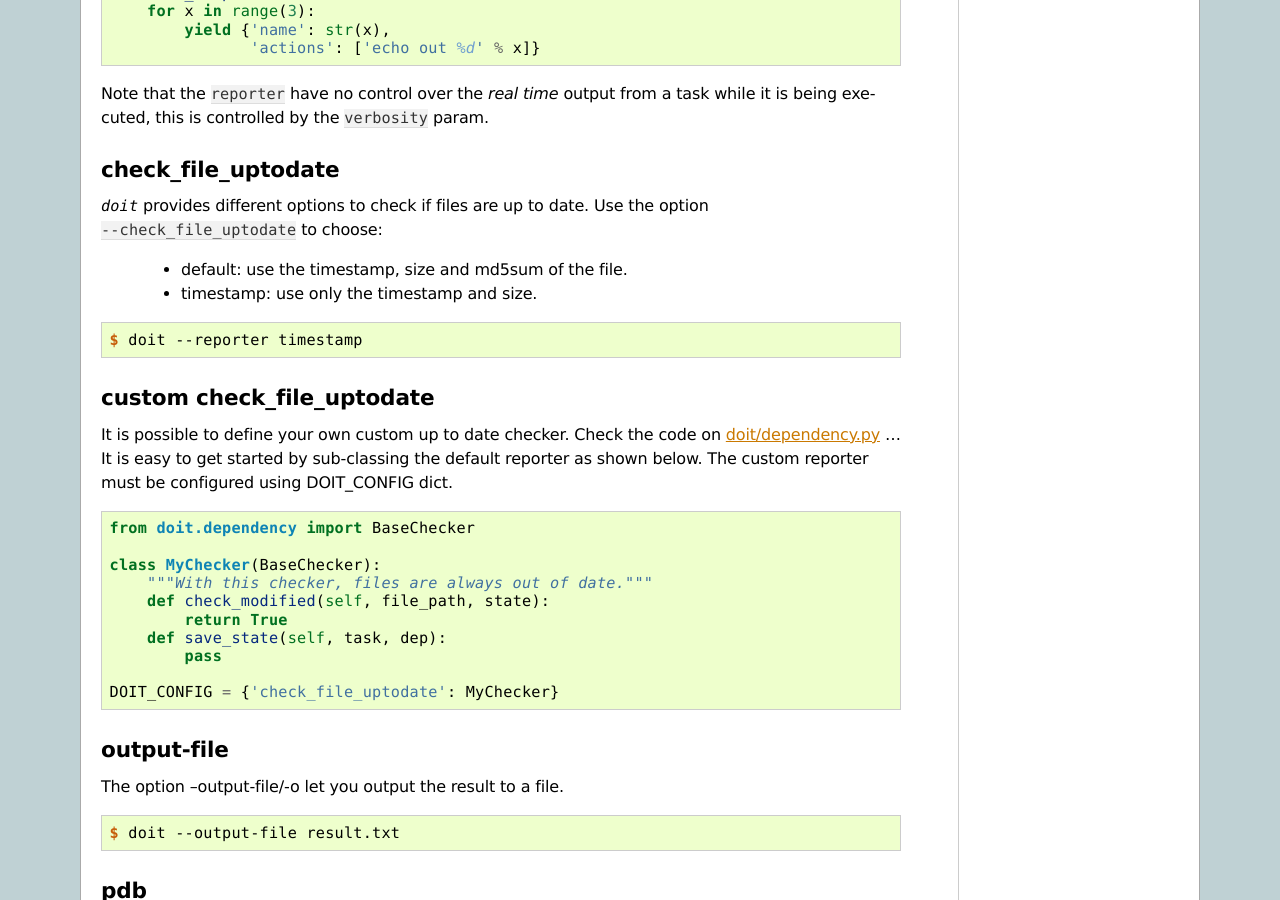
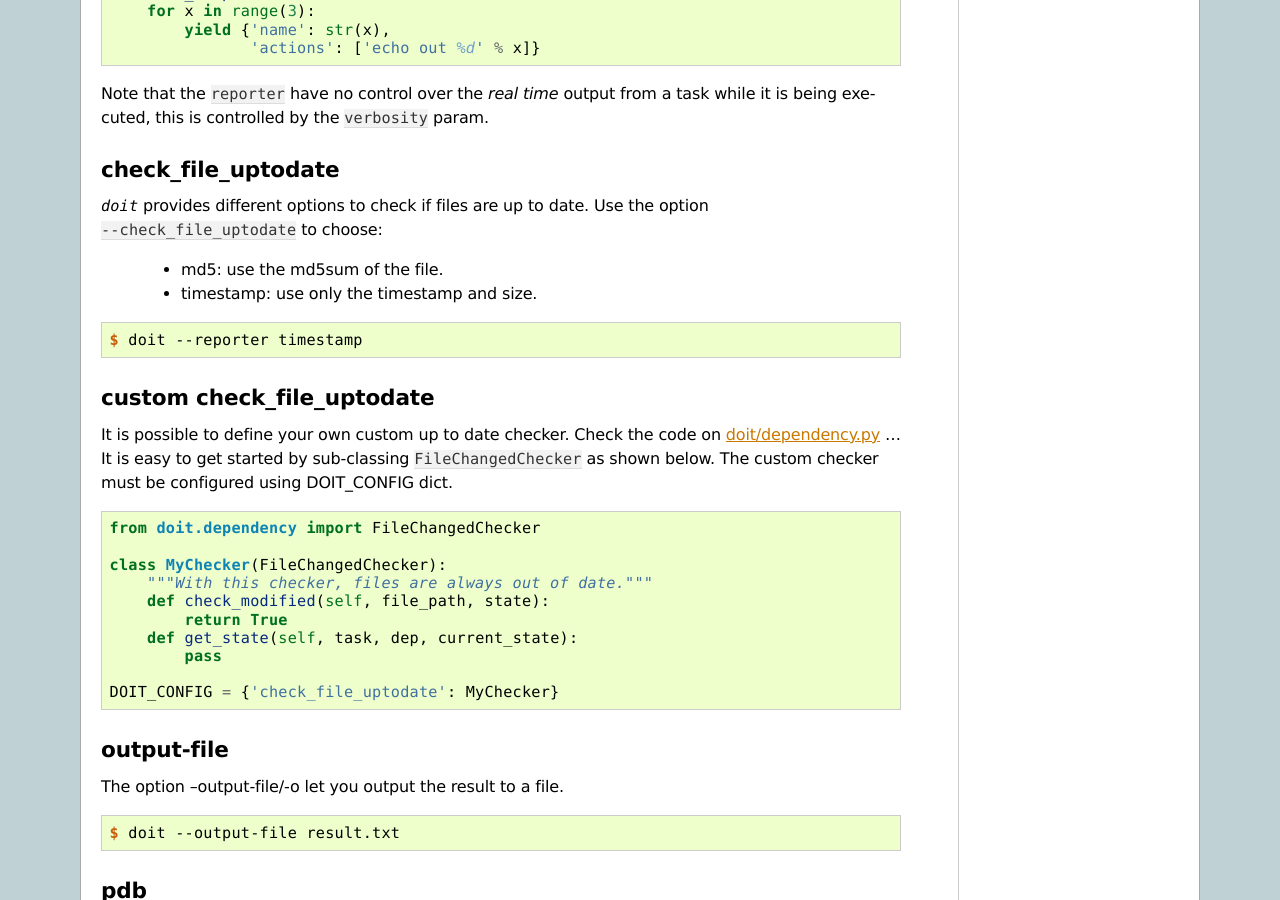
Before and after one commit to pydoit/doit, a Sphinx documentation site: the page built from doc/cmd_run.rst, in a window 1280 px wide and 900 px high, scrolled down 4362 px. Built offline with Sphinx 7.4.7, drawn with Linux system fonts in a browser that asks for light colours; some of the changed text lies outside the part shown.

Commit message:
Update doc.

```diff
--- a/doc/cmd_run.rst
+++ b/doc/cmd_run.rst
@@ -44,7 +44,8 @@ This flag is valid for all sub-commands.
     $ doit -f release.py
 
 
-*doit* can seek for the ``dodo.py`` file on parent folders if the the option ``--seek-file`` is specified.
+*doit* can seek for the ``dodo.py`` file on parent folders if the option
+``--seek-file`` is specified.
 
 
 as an executable file
@@ -277,7 +278,7 @@ check_file_uptodate
 `doit` provides different options to check if files are up to date.
 Use the option ``--check_file_uptodate`` to choose:
 
- * default: use the timestamp, size and md5sum of the file.
+ * md5: use the md5sum of the file.
  * timestamp: use only the timestamp and size.
 
 .. code-block:: console
@@ -291,18 +292,18 @@ custom check_file_uptodate
 It is possible to define your own custom up to date checker. Check the code on
 `doit/dependency.py
 <https://github.com/pydoit/doit/blob/master/doit/dependency.py>`_ ... It is
-easy to get started by sub-classing the default reporter as shown below. The
-custom reporter must be configured using DOIT_CONFIG dict.
+easy to get started by sub-classing ``FileChangedChecker`` as shown below. The
+custom checker must be configured using DOIT_CONFIG dict.
 
 .. code-block:: python
 
-    from doit.dependency import BaseChecker
+    from doit.dependency import FileChangedChecker
 
-    class MyChecker(BaseChecker):
+    class MyChecker(FileChangedChecker):
         """With this checker, files are always out of date."""
         def check_modified(self, file_path, state):
             return True
-        def save_state(self, task, dep):
+        def get_state(self, task, dep, current_state):
             pass
 
     DOIT_CONFIG = {'check_file_uptodate': MyChecker}
```
Also changed, not shown: 1 other file.
